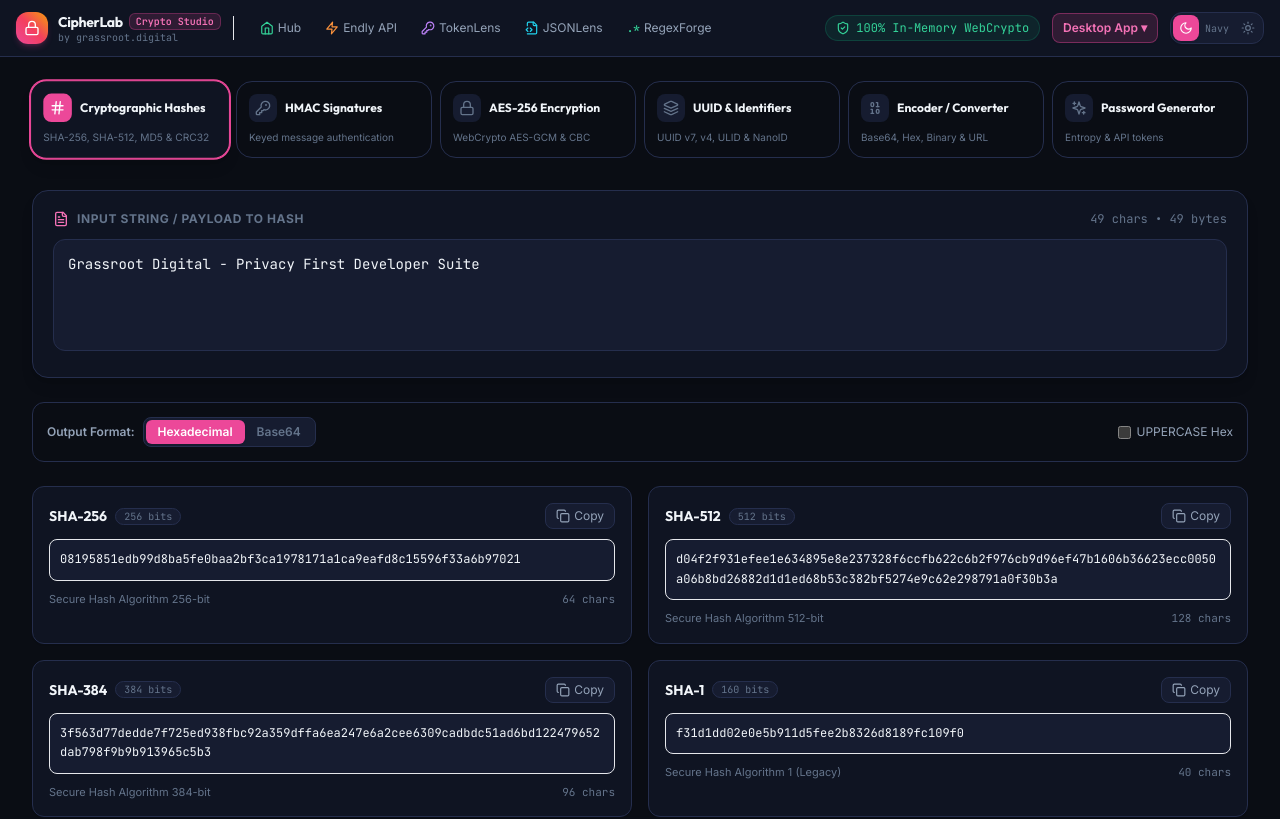
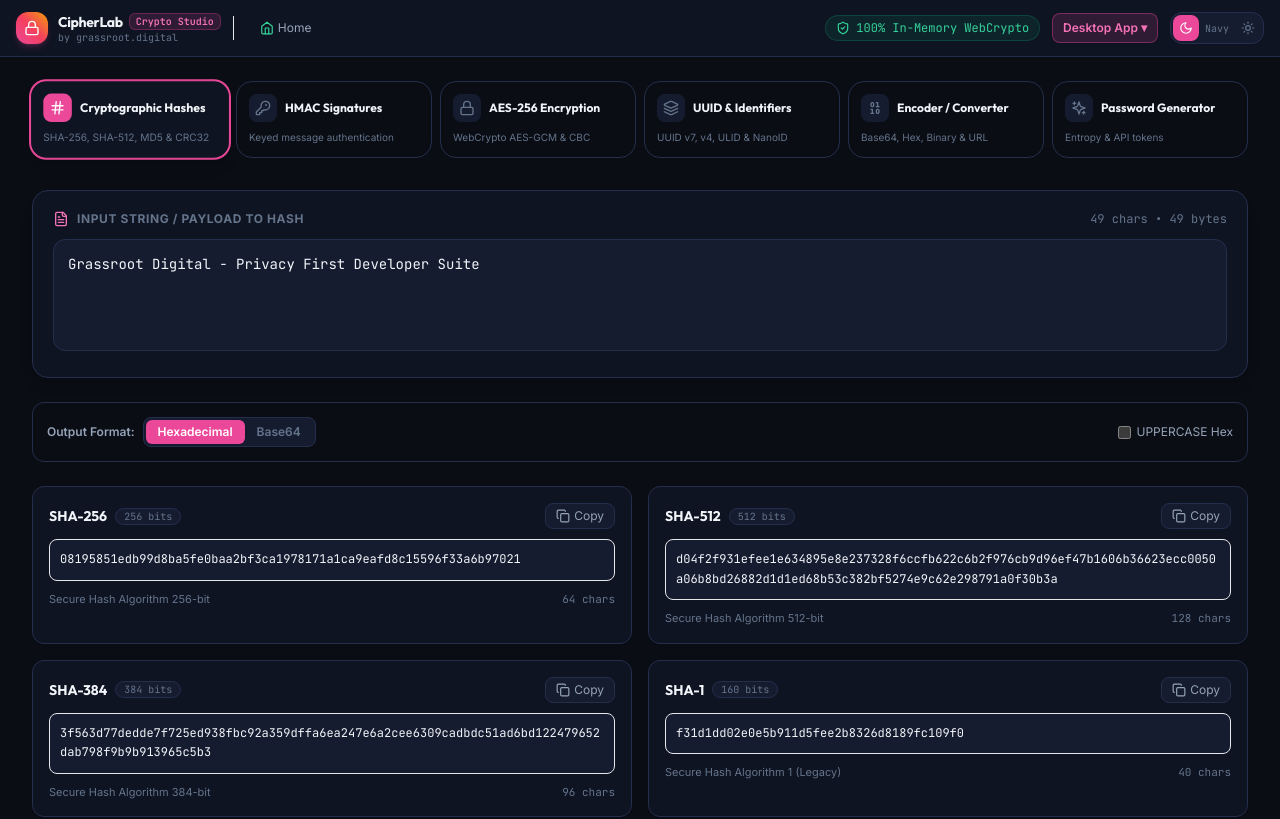
Before and after one commit to rjnarwal/cipherlab, a React (Vite) app: page / in a window 1280 px wide. Shown: the top 819 px of the page. Built offline with nearby package versions, Linux system fonts and the light colour scheme.

Commit message:
feat(nav): keep only Home link and Desktop download on web

```diff
--- a/src/components/Navbar.tsx
+++ b/src/components/Navbar.tsx
@@ -58,43 +58,16 @@
             </div>
           </div>
 
-          {/* Ecosystem Navigation Links (Shown ONLY on Web, hidden on Desktop App) */}
+          {/* Grassroot Digital Home Link (Shown ONLY on Web, hidden on Desktop App) */}
           {!isDesktop && (
             <div className="hidden lg:flex items-center space-x-1 pl-4 border-l border-border/80 text-xs">
               <a
                 href="https://grassroot.digital"
                 className="px-2.5 py-1 rounded-lg text-text-secondary hover:text-text-primary hover:bg-background-tertiary transition-colors flex items-center space-x-1"
+                title="Return to Grassroot Digital Welcome Hub"
               >
                 <Home className="w-3.5 h-3.5 text-emerald-400" />
-                <span>Hub</span>
-              </a>
-              <a
-                href="https://endly.grassroot.digital"
-                className="px-2.5 py-1 rounded-lg text-text-secondary hover:text-text-primary hover:bg-background-tertiary transition-colors flex items-center space-x-1"
-              >
-                <Zap className="w-3.5 h-3.5 text-orange-400" />
-                <span>Endly API</span>
-              </a>
-              <a
-                href="https://tokenlens.grassroot.digital"
-                className="px-2.5 py-1 rounded-lg text-text-secondary hover:text-text-primary hover:bg-background-tertiary transition-colors flex items-center space-x-1"
-              >
-                <KeyRound className="w-3.5 h-3.5 text-purple-400" />
-                <span>TokenLens</span>
-              </a>
-              <a
-                href="https://jsonlens.grassroot.digital"
-                className="px-2.5 py-1 rounded-lg text-text-secondary hover:text-text-primary hover:bg-background-tertiary transition-colors flex items-center space-x-1"
-              >
-                <FileCode2 className="w-3.5 h-3.5 text-cyan-400" />
-                <span>JSONLens</span>
-              </a>
-              <a
-                href="https://regexforge.grassroot.digital"
-                className="px-2.5 py-1 rounded-lg text-text-secondary hover:text-text-primary hover:bg-background-tertiary transition-colors flex items-center space-x-1"
-              >
-                <span className="text-emerald-400 font-mono font-bold text-[11px]">.*</span>
-                <span>RegexForge</span>
+                <span>Home</span>
               </a>
             </div>
           )}
```
